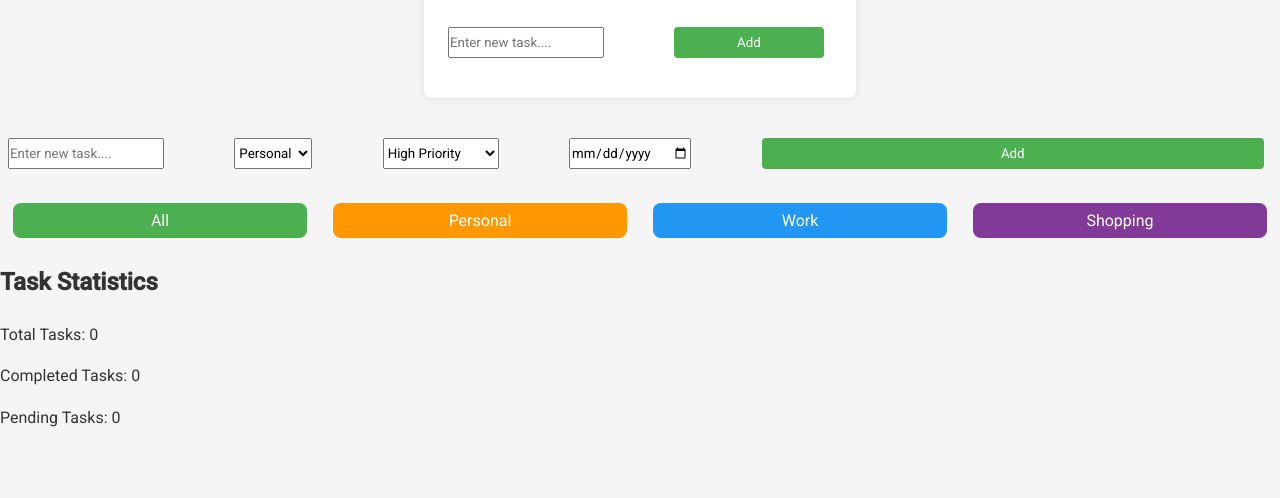
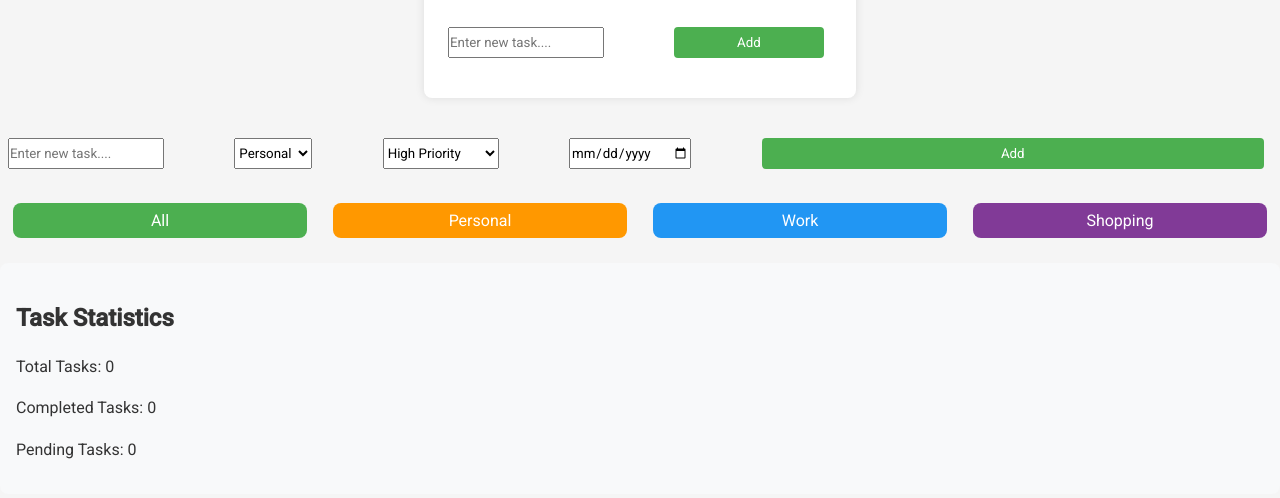
Before and after one commit to jurchiks33/todo-manager-ts, a website: page index.html in a window 1280 px wide. Shown: the part 124-622 px from the top of the page. Drawn offline with Linux system fonts and the light colour scheme.

Commit message:
style updates

```diff
--- a/styles.css
+++ b/styles.css
@@ -173,3 +173,14 @@ body {
 .complete-checkbox {
     margin-right: 10px;
 }
+
+#taskStats {
+    background-color: #f8f9fa;
+    padding: 1rem;
+    border-radius: 8px;
+    margin-top: 1rem;
+}
+
+#taskStats h2 {
+    margin-bottom: 1rem;
+}
```
